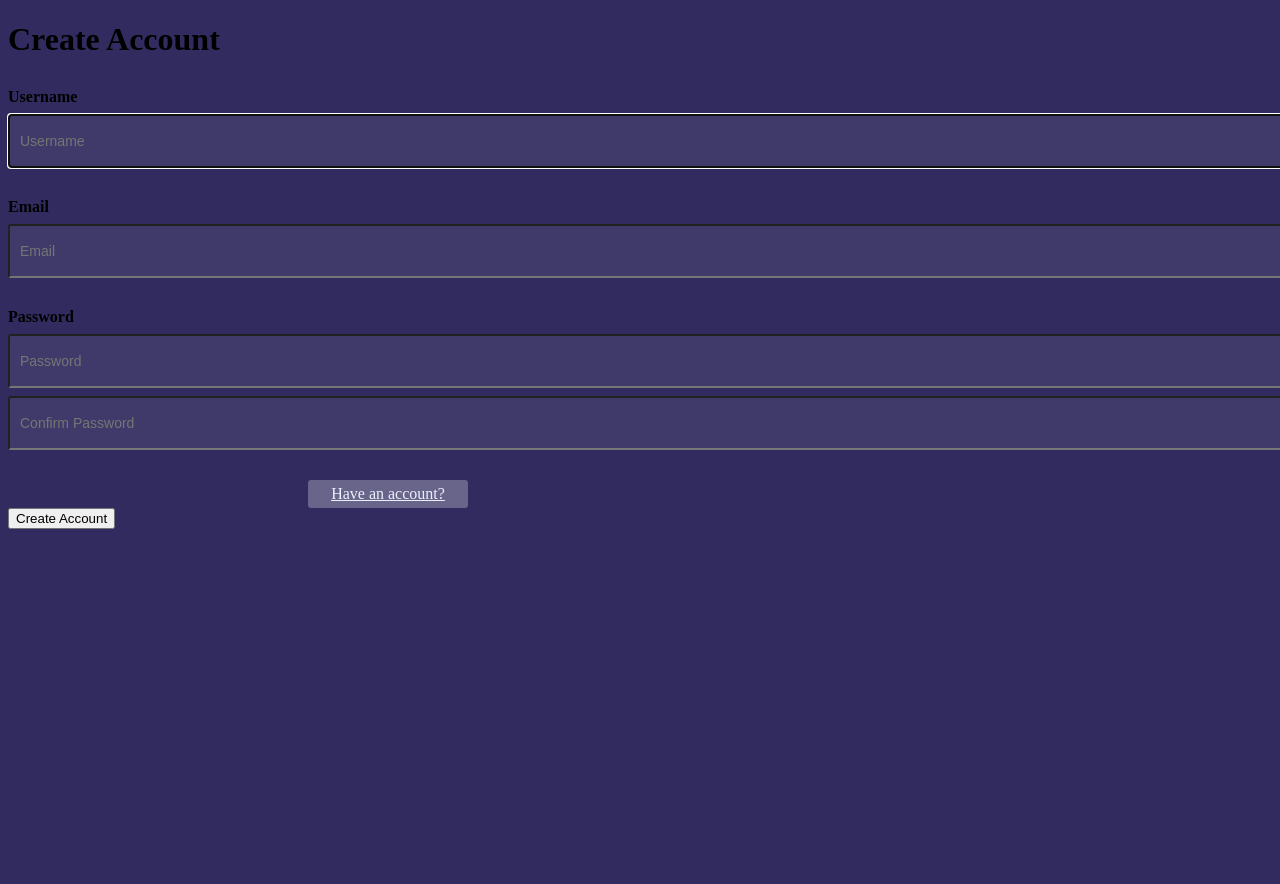
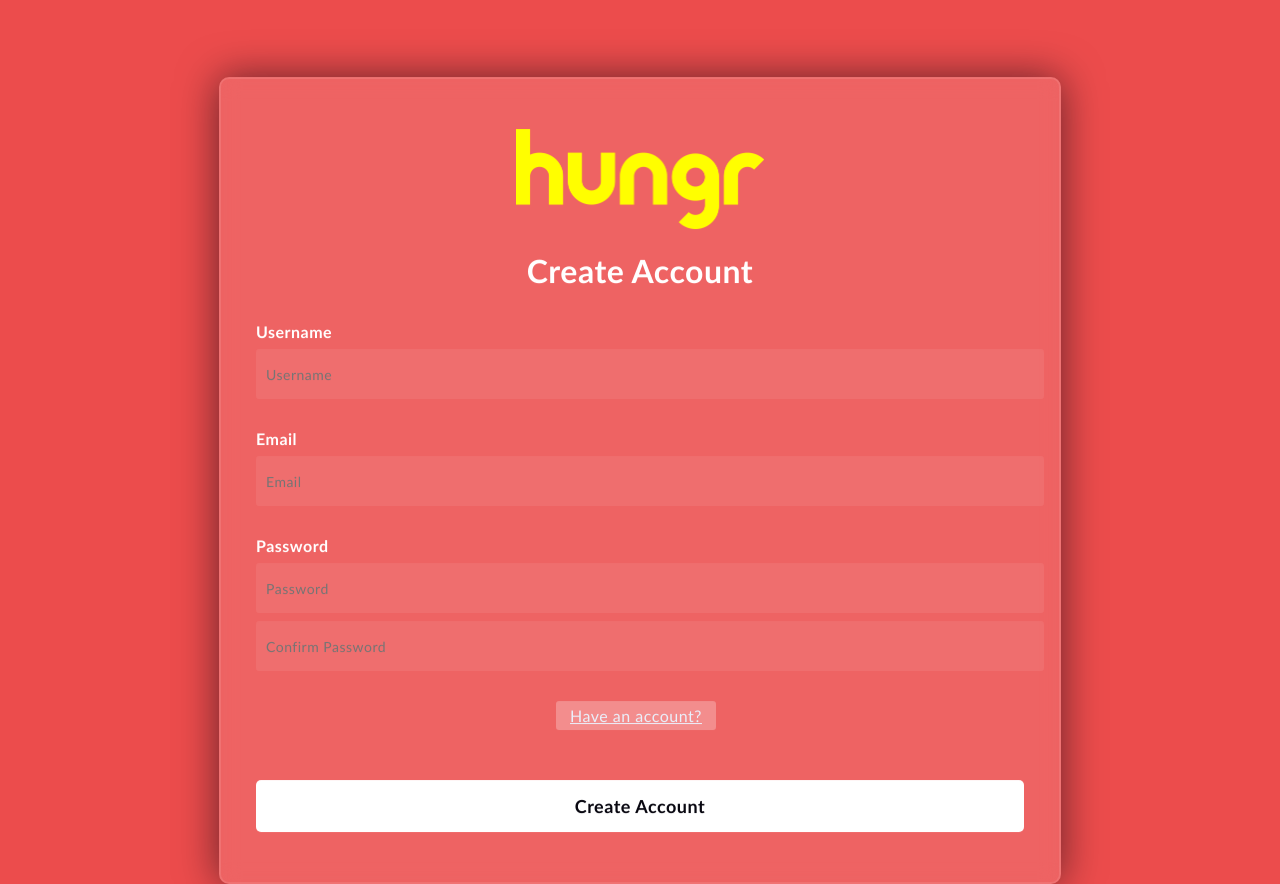
Before and after one commit to LHebner/Hungr_App, a Vue app in the folder vue/: page /register in a window 1280 px wide. Before the commit the page ends 800 px from the top, so only its background shows below. Built offline with nearby package versions, Linux system fonts and the light colour scheme.

Commit message:
updated styling/css

```diff
--- a/vue/src/components/InviteOptions.vue
+++ b/vue/src/components/InviteOptions.vue
@@ -1,17 +1,16 @@
 <template>
   <div id="body">
-    <div id="header">
-      <h1>Who do you want to invite?</h1>
-    </div>
+    <h1 id="inviteHeader">Who do you want to invite?</h1>
     <div id="inviteInfo">
       <div id="restaurant">Business Info</div>
       <div id="userList">
         Users
-        <ul></ul>
+        <ul>
           <li>Luke</li>
           <li>Austen</li>
           <li>Ryan</li>
           <li>Carson</li>
+          </ul>
       </div>
       <div id="dateTime">
         When's Dinner?
@@ -26,7 +25,7 @@
 
 <script>
 export default {
-
+  name: "invite-options"
 }
 </script>
 
@@ -37,10 +36,20 @@ export default {
   }
   #inviteInfo {
     display: grid;
-    grid-template-columns: 1fr 1fr 1fr 1fr;
-    grid-template-rows: auto;
+    grid-template-columns: 3fr 2fr 2fr 1fr;
+    column-gap: 20px;
+    align-items: center;
+    width: 80%;
+    background-color: rgba(255, 255, 255, 0.13);
+    border-radius: 10px;
+    backdrop-filter: blur(10px);
+    border: 2px solid rgba(255, 255, 255, 0.1);
+    box-shadow: 0 0 40px rgba(8,7,16,0.6);
+    padding: 35px 50px;
+    margin: 35px auto 0 auto;
+    letter-spacing: 0.5px;
   }
-  #header {
+  #inviteHeader {
     text-align: center;
   }
   #dinnerTime {
--- a/vue/src/components/Navigation.vue
+++ b/vue/src/components/Navigation.vue
@@ -25,7 +25,7 @@ export default {
             this.$router.push('/');
         },
         goInvites() {
-            this.router.push('/invites');
+            this.$router.push('/invites');
         },
         logOut() {
             this.$router.push('/logout');
--- a/vue/src/components/RestaurantCard.vue
+++ b/vue/src/components/RestaurantCard.vue
@@ -1,7 +1,7 @@
 <template>
   <div id="body">
       <h1 id="listTitle">Here are some restaurants you may like!</h1>
-      <ul id="restaurantList"></ul>
+      <ul id="restaurantList">
         <li id="searchResults" v-for="business in getRestaurants" :key="business.id">
           <a :href="business.url" target="_blank" id="name">{{ business.name }}</a>
           <div id="contact">
@@ -12,6 +12,7 @@
           <img id="foodPic" :src="business.image_url"/>
           <button id="invite" v-on:click.prevent="invite()">Invite</button>
         </li>
+        </ul>
     </div>
 </template>
 
@@ -104,7 +105,7 @@ export default {
     border: 2px solid rgba(255, 255, 255, 0.1);
     box-shadow: 0 0 40px rgba(8,7,16,0.6);
     padding: 35px 50px;
-    margin: 20px 125px;
+    margin: 35px auto 0 auto;
     color: #ffffff;
     letter-spacing: 0.5px;
 
@@ -112,8 +113,9 @@ export default {
   #name {
     font-size: 45px;
     text-align: center;
-    color: #dfca13;
+    color: #e5f509;
     margin: 0 5px;
+    text-decoration: none;
   }
   #contact {
     width: 250px;
--- a/vue/src/views/Invites.vue
+++ b/vue/src/views/Invites.vue
@@ -1,5 +1,5 @@
 <template>
-  <div id="app">
+  <div>
     <navigation />
     <invite-options />
     <!-- <img id="gif" v-if="isLoading" src="../assets/loadingImg.gif"/> -->
@@ -7,7 +7,7 @@
     </div>
     <div id="footer">
       <div id="review">
-        <a id="link" href="https://www.yelp.com/" target="_blank">
+        <a id="yelpLink" href="https://www.yelp.com/" target="_blank">
         Powered by
           <img id="yelpLogo" src="@/assets/YelpLogo.png" alt="Yelp Logo"/>
         </a>
@@ -41,7 +41,21 @@ export default {
 </script>
 
 <style scoped>
-  #header {
+#yelpLink {
+  display: block;
+  margin-right: auto;
+  padding: 4px;
+  color: #ffffff;
+  text-align: right;
+  position: absolute;
+  right: 0;
+  bottom: 0;
+}
+#yelpLogo {
+  height: 50px;
+  max-width: 100%;
+}
+  /* #header {
   font-size: 20pt;
   font-weight: bold;
   display: flex;
@@ -51,10 +65,7 @@ export default {
   justify-content: center;
   flex-wrap: wrap;
 }
-#yelpLogo {
-  display: flex;
-  max-width: 100%;
-}
+
 #review {
   margin-top: 10px;
   align-self: center;
@@ -77,5 +88,5 @@ export default {
 }
 #footer {
   display: flex;
-}
+} */
 </style>
--- a/vue/src/views/Login.vue
+++ b/vue/src/views/Login.vue
@@ -1,6 +1,7 @@
 <template>
   <div id="login" class="text-center">
     <form class="form-signin" @submit.prevent="login">
+      <img id="hungrLogo" src="@/assets/hungr.png" alt="hungr logo"/>
       <h1 class="h3 mb-3 font-weight-normal">Please Sign In</h1>
       <div
         class="alert alert-danger"
@@ -77,7 +78,7 @@ export default {
 
 <style>
 body {
-  background-color: #312b5f;
+  background-color: #ec4c4c;
 }
 .form-signin{
   height: auto;
@@ -99,6 +100,12 @@ body {
   letter-spacing: 0.5px;
   outline: none;
   border: none;
+}
+#hungrLogo {
+  display: block;
+  height: 100px;
+  margin-left: auto;
+  margin-right: auto;
 }
 .form-signin h1 {
   font-size: 32px;
--- a/vue/src/views/Register.vue
+++ b/vue/src/views/Register.vue
@@ -1,6 +1,7 @@
 <template>
   <div id="register" class="text-center">
     <form class="form-register" @submit.prevent="register">
+      <img id="hungrLogo" src="@/assets/hungr.png" alt="hungr logo"/>
       <h1 class="h3 mb-3 font-weight-normal">Create Account</h1>
       <div class="alert alert-danger" role="alert" v-if="registrationErrors">
         {{ registrationErrorMsg }}
@@ -101,4 +102,43 @@ export default {
 </script>
 
 <style>
+.form-register {
+  height: auto;
+  width: 60%;
+  background-color: rgba(255, 255, 255, 0.13);
+  position: absolute;
+  transform: translate(-50%, -40%);
+  top: 50%;
+  left: 50%;
+  border-radius: 10px;
+  backdrop-filter: blur(10px);
+  border: 2px solid rgba(255, 255, 255, 0.1);
+  box-shadow: 0 0 40px rgba(8,7,16,0.6);
+  padding: 50px 35px;
+}
+.form-register * {
+  font-family: 'Trebuchet MS', 'Lucida Sans Unicode', 'Lucida Grande', 'Lucida Sans', Arial, sans-serif;
+  color: #ffffff;
+  letter-spacing: 0.5px;
+  outline: none;
+  border: none;
+}
+.form-register h1 {
+  font-size: 32px;
+  font-weight: bold;
+  line-height: 42px;
+  text-align: center;
+}
+.form-register button {
+  margin-top: 50px;
+  width: 100%;
+  background-color: #ffffff;
+  color: #080710;
+  padding: 15px 0;
+  font-size: 18px;
+  font-weight:bold;
+  border-radius: 5px;
+  cursor: pointer;
+}
+
 </style>
```
